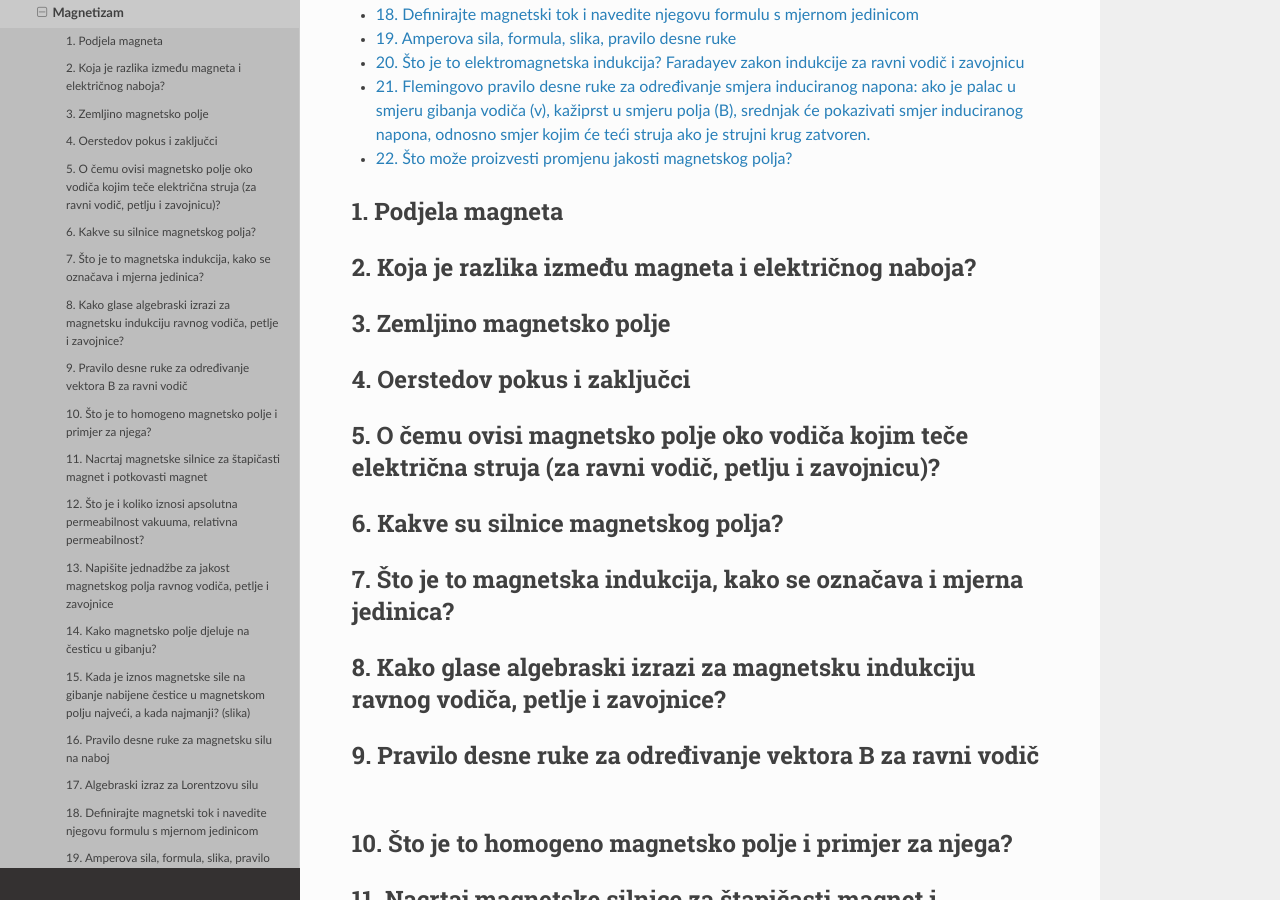
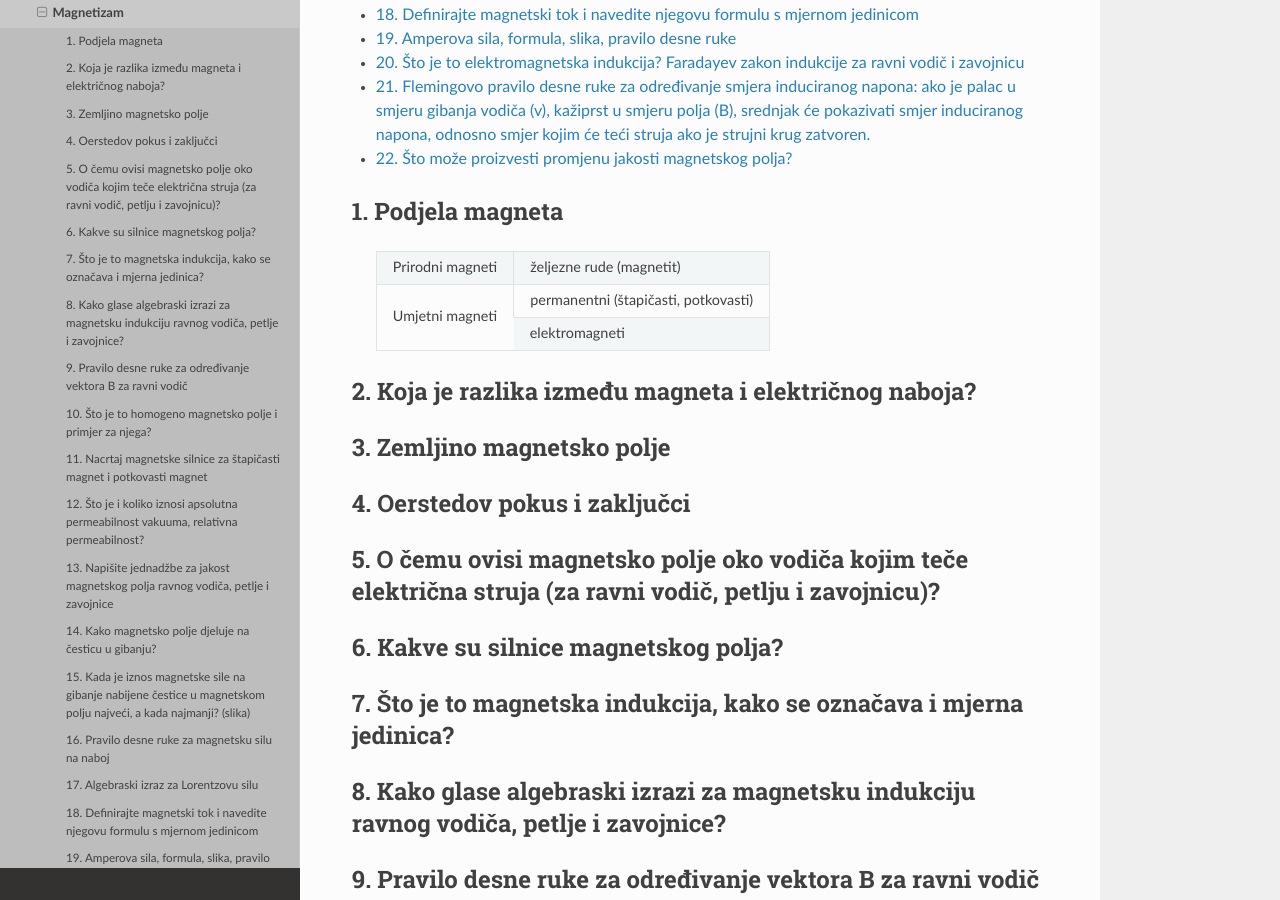
Before and after one commit to recycleTheC/tsrb-h_razred, a Sphinx documentation site: the page built from source/3_razred/fizika/magnetizam/magnetizam.rst, in a window 1280 px wide and 900 px high, scrolled down 846 px. Built offline with Sphinx 7.4.7 and the Read the Docs theme 2.0.0, drawn with Linux system fonts in a browser that asks for light colours.

Commit message:
Update sadržaja

```diff
--- a/source/3_razred/fizika/elektromagnetizam/elektromagnetizam.rst
+++ b/source/3_razred/fizika/elektromagnetizam/elektromagnetizam.rst
@@ -60,8 +60,8 @@ Elektromagnetizam
 15. Magnetski tok (definicija, formula, jedinica)
 ^^^^^^^^^^^^^^^^^^^^^^^^^^^^^^^^^^^^^^^^^^^^^^^^^
 
-16. Djelovanje struje na struju (sila između dva vodiča)....slika, formula. !!! pogrešno napisano pitanje !!!
-^^^^^^^^^^^^^^^^^^^^^^^^^^^^^^^^^^^^^^^^^^^^^^^^^^^^^^^^^^^^^^^^^^^^^^^^^^^^^^^^^^^^^^^^^^^^^^^^^^^^^^^^^^^^^
+16. Djelovanje struje na struju (sila između dva vodiča), slika, formula.
+^^^^^^^^^^^^^^^^^^^^^^^^^^^^^^^^^^^^^^^^^^^^^^^^^^^^^^^^^^^^^^^^^^^^^^^^^
 
 17. Izvod jednadžbe za inducirani napon ravnog vodiča i slika.
 ^^^^^^^^^^^^^^^^^^^^^^^^^^^^^^^^^^^^^^^^^^^^^^^^^^^^^^^^^^^^^^
--- a/source/3_razred/fizika/magnetizam/magnetizam.rst
+++ b/source/3_razred/fizika/magnetizam/magnetizam.rst
@@ -17,6 +17,13 @@ Magnetizam
 
 1. Podjela magneta
 ^^^^^^^^^^^^^^^^^^
+  +------------------+--------------------------------------+
+  | Prirodni magneti | željezne rude (magnetit)             |
+  +------------------+--------------------------------------+
+  | Umjetni magneti  | permanentni (štapičasti, potkovasti) |
+  |                  +--------------------------------------+
+  |                  | elektromagneti                       |
+  +------------------+--------------------------------------+
 
 2. Koja je razlika između magneta i električnog naboja?
 ^^^^^^^^^^^^^^^^^^^^^^^^^^^^^^^^^^^^^^^^^^^^^^^^^^^^^^^
```
